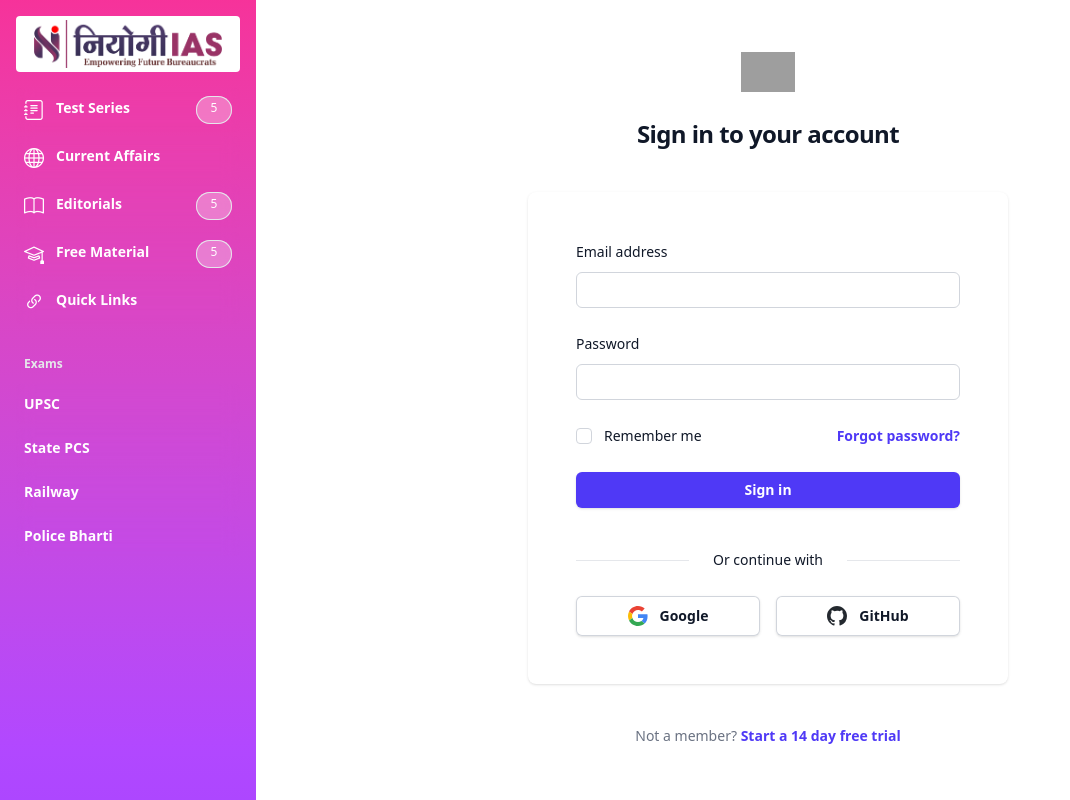
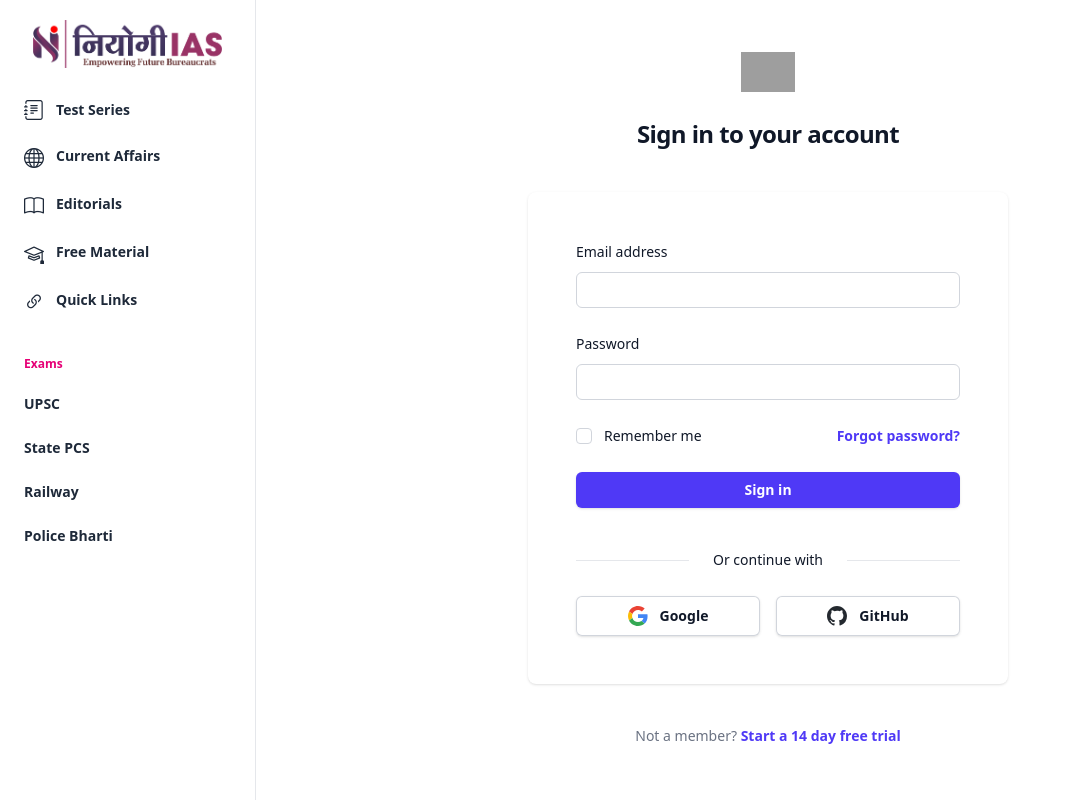
Before and after one commit to the-sumeet/lms, a SvelteKit app: page /login in a window 1280 px wide. Shown: the whole page, without its empty margins (0-1070 px from the left). Built offline with nearby package versions, Linux system fonts and the light colour scheme; no server answers; grey boxes are pictures that could not be loaded.

Commit message:
change sidebar theme

```diff
--- a/src/routes/Sidebar.svelte
+++ b/src/routes/Sidebar.svelte
@@ -2,7 +2,7 @@
 </script>
 
 <div
-	class="flex h-full grow flex-col gap-y-5 overflow-y-auto bg-gradient-to-b from-pink-500 to-purple-500 p-4 px-6"
+	class="flex h-full grow flex-col gap-y-5 overflow-y-auto bg-white p-4 px-6 border-r border-gray-200"
 >
 	<nav class="flex flex-1 flex-col">
 		<ul role="list" class="flex flex-1 flex-col gap-y-7">
@@ -21,21 +21,16 @@
 						<!-- Current: "bg-gray-800 text-white", Default: "text-gray-400 hover:text-white hover:bg-gray-800" -->
 						<a
 							href="#"
-							class="group flex gap-x-3 rounded-md p-2 text-sm/6 font-semibold text-white backdrop-blur hover:bg-white/30"
+							class="group items-center flex gap-x-3 rounded-md p-2 text-sm/6 font-semibold text-gray-800  hover:bg-gray-100 hover:text-pink-500"
 						>
 							<i class="bi bi-journal-text text-xl"></i>
 							Test Series
-							<span
-								aria-hidden="true"
-								class="ml-auto w-9 min-w-max rounded-full bg-white/30 px-2.5 py-0.5 text-center text-xs/5 font-medium whitespace-nowrap text-white ring-1 ring-gray-200 backdrop-blur ring-inset"
-								>5</span
-							>
 						</a>
 					</li>
 					<li>
 						<a
 							href="#"
-							class="group flex gap-x-3 rounded-md p-2 text-sm/6 font-semibold text-white backdrop-blur hover:bg-white/30"
+							class="group flex gap-x-3 rounded-md p-2 text-sm/6 font-semibold text-gray-800  hover:bg-gray-100 hover:text-pink-500"
 						>
 							<i class="bi bi-globe text-xl"></i>
 							Current Affairs
@@ -44,35 +39,25 @@
 					<li>
 						<a
 							href="#"
-							class="group flex gap-x-3 rounded-md p-2 text-sm/6 font-semibold text-white backdrop-blur hover:bg-white/30"
+							class="group flex gap-x-3 rounded-md p-2 text-sm/6 font-semibold text-gray-800  hover:bg-gray-100 hover:text-pink-500"
 						>
 							<i class="bi bi-book text-xl"></i>
 							Editorials
-							<span
-								aria-hidden="true"
-								class="ml-auto w-9 min-w-max rounded-full bg-white/30 px-2.5 py-0.5 text-center text-xs/5 font-medium whitespace-nowrap text-white ring-1 ring-gray-200 backdrop-blur ring-inset"
-								>5</span
-							>
 						</a>
 					</li>
 					<li>
 						<a
 							href="#"
-							class="group flex gap-x-3 rounded-md p-2 text-sm/6 font-semibold text-white backdrop-blur hover:bg-white/30"
+							class="group flex gap-x-3 rounded-md p-2 text-sm/6 font-semibold text-gray-800  hover:bg-gray-100 hover:text-pink-500"
 						>
 							<i class="bi bi-mortarboard text-xl"></i>
 							Free Material
-							<span
-								aria-hidden="true"
-								class="ml-auto w-9 min-w-max rounded-full bg-white/30 px-2.5 py-0.5 text-center text-xs/5 font-medium whitespace-nowrap text-white ring-1 ring-gray-200 backdrop-blur ring-inset"
-								>5</span
-							>
 						</a>
 					</li>
 					<li>
 						<a
 							href="/quicklinks"
-							class="group flex gap-x-3 rounded-md p-2 text-sm/6 font-semibold text-white backdrop-blur hover:bg-white/30"
+							class="group flex gap-x-3 rounded-md p-2 text-sm/6 font-semibold text-gray-800  hover:bg-gray-100 hover:text-pink-500"
 						>
 							<i class="bi bi-link-45deg text-xl"></i>
 							Quick Links
@@ -81,13 +66,13 @@
 				</ul>
 			</li>
 			<li>
-				<div class="text-xs/6 font-semibold text-gray-200">Exams</div>
+				<div class="text-xs/6 font-semibold text-pink-600">Exams</div>
 				<ul role="list" class="-mx-2 mt-2 space-y-1">
 					<li>
 						<!-- Current: "bg-gray-800 text-white", Default: "text-gray-400 hover:text-white hover:bg-gray-800" -->
 						<a
 							href="#"
-							class="group flex gap-x-3 rounded-md p-2 text-sm/6 font-semibold text-white backdrop-blur hover:bg-white/30"
+							class="group flex gap-x-3 rounded-md p-2 text-sm/6 font-semibold text-gray-800  hover:bg-gray-100 hover:text-pink-500"
 						>
 							<span class="truncate">UPSC</span>
 						</a>
@@ -96,7 +81,7 @@
 						<!-- Current: "bg-gray-800 text-white", Default: "text-gray-400 hover:text-white hover:bg-gray-800" -->
 						<a
 							href="#"
-							class="group flex gap-x-3 rounded-md p-2 text-sm/6 font-semibold text-white backdrop-blur hover:bg-white/30"
+							class="group flex gap-x-3 rounded-md p-2 text-sm/6 font-semibold text-gray-800  hover:bg-gray-100 hover:text-pink-500"
 						>
 							<span class="truncate">State PCS</span>
 						</a>
@@ -105,7 +90,7 @@
 						<!-- Current: "bg-gray-800 text-white", Default: "text-gray-400 hover:text-white hover:bg-gray-800" -->
 						<a
 							href="#"
-							class="group flex gap-x-3 rounded-md p-2 text-sm/6 font-semibold text-white backdrop-blur hover:bg-white/30"
+							class="group flex gap-x-3 rounded-md p-2 text-sm/6 font-semibold text-gray-800  hover:bg-gray-100 hover:text-pink-500"
 						>
 							<span class="truncate">Railway</span>
 						</a>
@@ -114,7 +99,7 @@
 						<!-- Current: "bg-gray-800 text-white", Default: "text-gray-400 hover:text-white hover:bg-gray-800" -->
 						<a
 							href="#"
-							class="group flex gap-x-3 rounded-md p-2 text-sm/6 font-semibold text-white backdrop-blur hover:bg-white/30"
+							class="group flex gap-x-3 rounded-md p-2 text-sm/6 font-semibold text-gray-800  hover:bg-gray-100 hover:text-pink-500"
 						>
 							<span class="truncate">Police Bharti</span>
 						</a>
```
